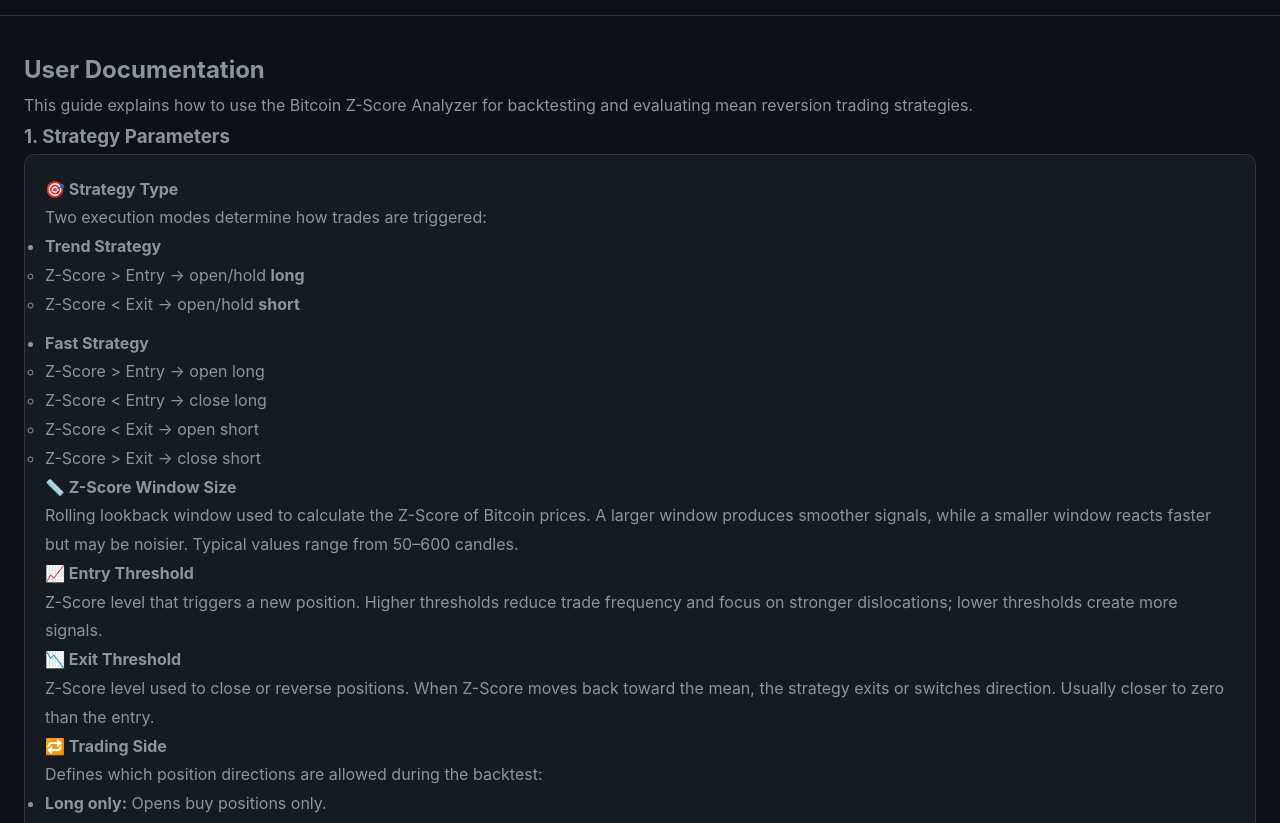
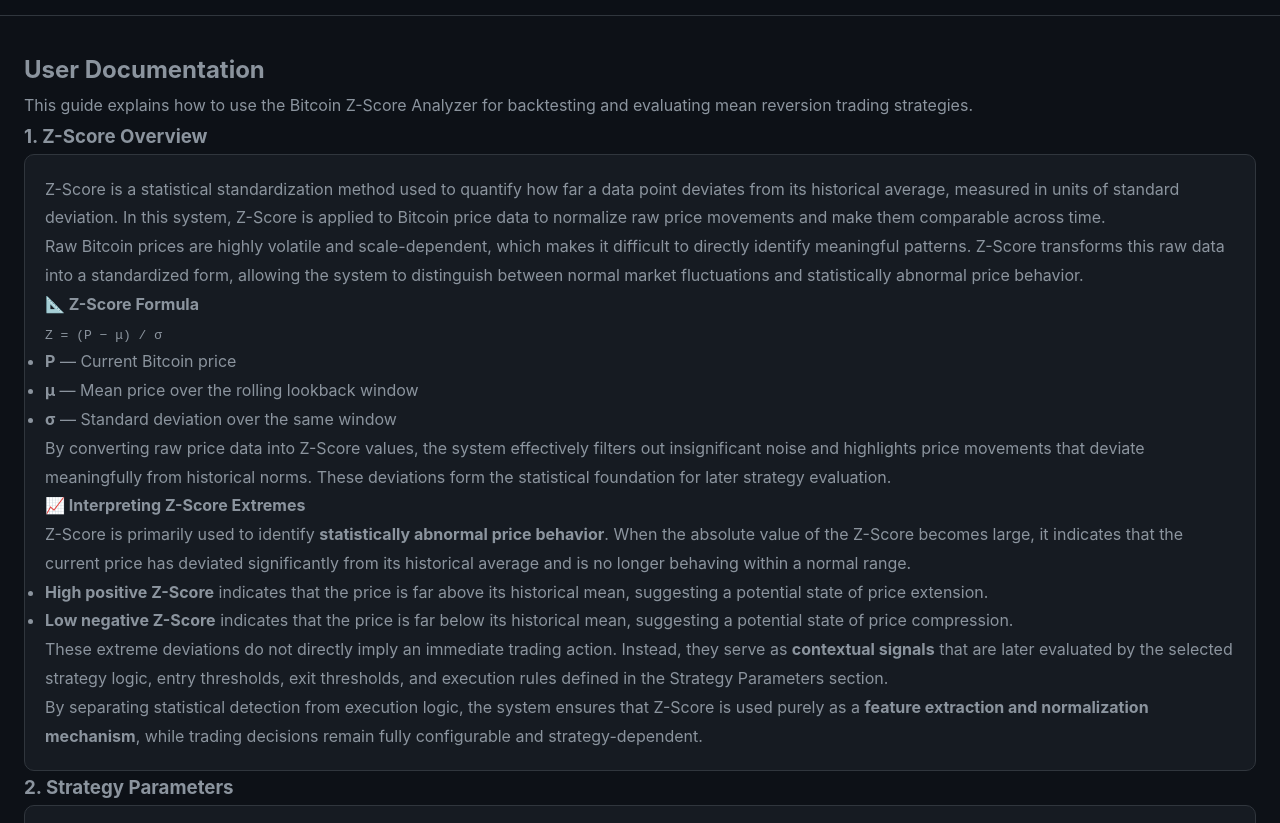
Before and after one commit to hjin11/btc-zscore-system, a plain HTML site: page docs.html in a window 1280 px wide. Shown: the part 80-903 px from the top of the page. Drawn offline with Linux system fonts and the light colour scheme.

Commit message:
initial upload of latest frontend version

```diff
--- a/docs.html
+++ b/docs.html
@@ -5,7 +5,6 @@
     <meta name="viewport" content="width=device-width, initial-scale=1.0" />
     <title>Documentation – Bitcoin Z-Score Analyzer</title>
 
-    <!-- FIXED: Remove Flask path -->
     <link rel="stylesheet" href="style.css" />
   </head>
 
@@ -21,7 +20,6 @@
           </div>
         </div>
 
-        <!-- FIXED navigation links -->
         <nav class="header-nav">
           <a href="index.html" class="nav-link">Home</a>
           <a href="docs.html" class="nav-link active">Documentation</a>
@@ -39,7 +37,78 @@
           backtesting and evaluating mean reversion trading strategies.
         </p>
 
-        <h3>1. Strategy Parameters</h3>
+        <h3>1. Z-Score Overview</h3>
+          <div class="info-box parameters-box">
+          <p>
+            Z-Score is a statistical standardization method used to quantify how far a
+            data point deviates from its historical average, measured in units of
+            standard deviation. In this system, Z-Score is applied to Bitcoin price data
+            to normalize raw price movements and make them comparable across time.
+          </p>
+
+          <p>
+            Raw Bitcoin prices are highly volatile and scale-dependent, which makes it
+            difficult to directly identify meaningful patterns. Z-Score transforms this
+            raw data into a standardized form, allowing the system to distinguish between
+            normal market fluctuations and statistically abnormal price behavior.
+          </p>
+
+          <h4>📐 Z-Score Formula</h4>
+
+          <div class="formula-box">
+            <code>Z = (P − μ) / σ</code>
+          </div>
+
+          <ul>
+            <li><strong>P</strong> — Current Bitcoin price</li>
+            <li><strong>μ</strong> — Mean price over the rolling lookback window</li>
+            <li><strong>σ</strong> — Standard deviation over the same window</li>
+          </ul>
+
+          <p>
+            By converting raw price data into Z-Score values, the system effectively
+            filters out insignificant noise and highlights price movements that deviate
+            meaningfully from historical norms. These deviations form the statistical
+            foundation for later strategy evaluation.
+          </p>
+
+
+          <h4>📈 Interpreting Z-Score Extremes</h4>
+
+          <p>
+            Z-Score is primarily used to identify <strong>statistically abnormal price
+            behavior</strong>. When the absolute value of the Z-Score becomes large, it
+            indicates that the current price has deviated significantly from its
+            historical average and is no longer behaving within a normal range.
+          </p>
+
+          <ul>
+            <li>
+              <strong>High positive Z-Score</strong> indicates that the price is far above
+              its historical mean, suggesting a potential state of price extension.
+            </li>
+            <li>
+              <strong>Low negative Z-Score</strong> indicates that the price is far below
+              its historical mean, suggesting a potential state of price compression.
+            </li>
+          </ul>
+
+          <p>
+            These extreme deviations do not directly imply an immediate trading action.
+            Instead, they serve as <strong>contextual signals</strong> that are later
+            evaluated by the selected strategy logic, entry thresholds, exit thresholds,
+            and execution rules defined in the Strategy Parameters section.
+          </p>
+
+          <p>
+            By separating statistical detection from execution logic, the system ensures
+            that Z-Score is used purely as a <strong>feature extraction and normalization
+            mechanism</strong>, while trading decisions remain fully configurable and
+            strategy-dependent.
+          </p>
+        </div>
+
+        <h3>2. Strategy Parameters</h3>
 
         <div class="info-box parameters-box">
 
@@ -113,7 +182,7 @@
         </div>
 
 
-        <h3>2. Performance Metrics</h3>
+        <h3>3. Performance Metrics</h3>
 
         <div class="info-box metrics-box">
           <!-- Sharpe Ratio -->
@@ -170,7 +239,7 @@
           </div>
         </div>
 
-        <h3>3. Equity Curve</h3>
+        <h3>4. Equity Curve</h3>
 
         <div class="info-box metrics-box">
           <div class="metric-item">
@@ -199,7 +268,7 @@
           </div>
         </div>
 
-        <h3>4. Telegram Notification Setup</h3>
+        <h3>5. Telegram Notification Setup</h3>
 
         <div class="info-box metrics-box">
 
@@ -260,7 +329,7 @@
         </div>
 
 
-        <h3>5. Monitoring Requirements</h3>
+        <h3>6. Monitoring Requirements</h3>
 
         <div class="info-box metrics-box">
 
```
Also changed, not shown: index.html (+0 -2 lines), script.js (+34 -90 lines), about.html (line endings or trailing spaces), style.css (line endings or trailing spaces).
